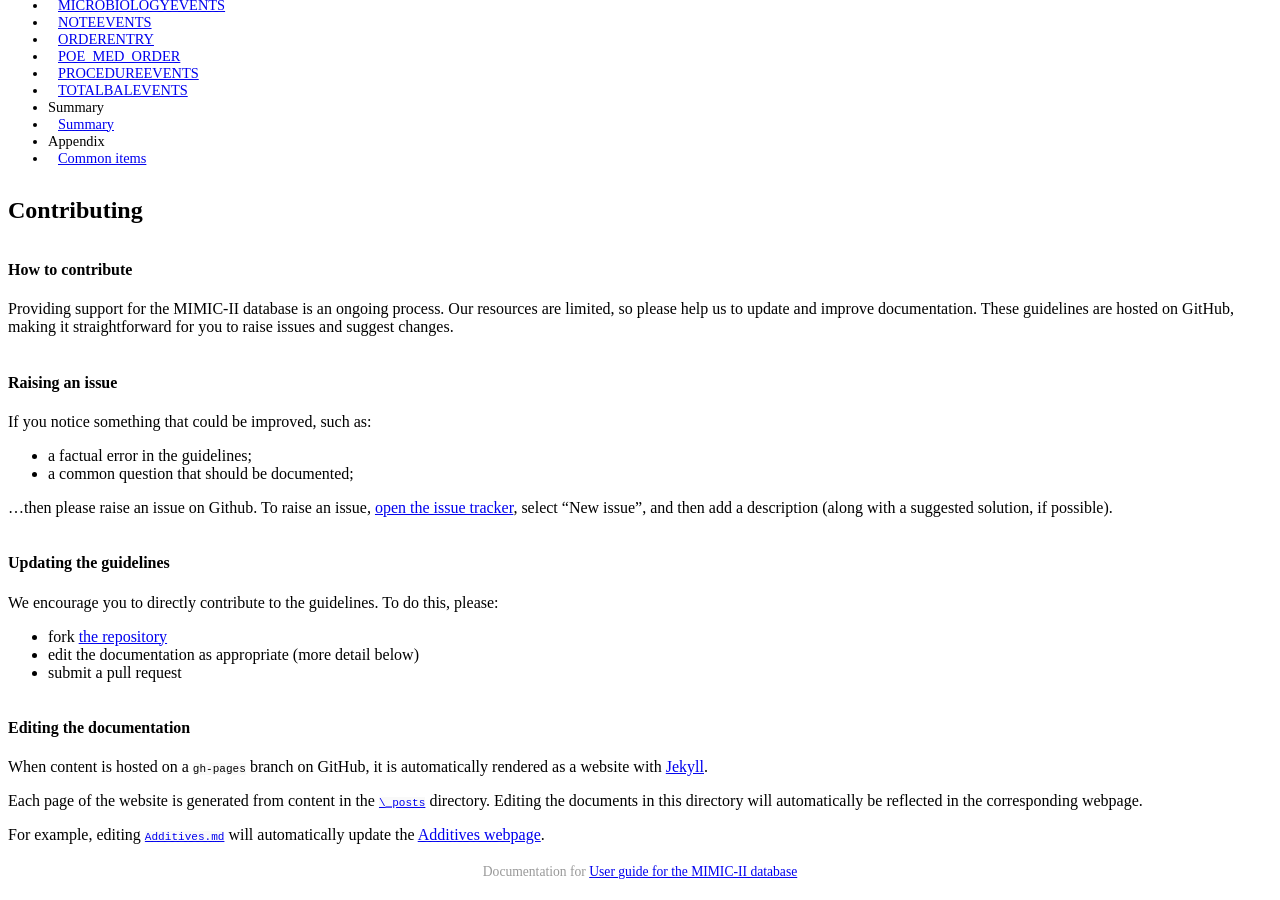
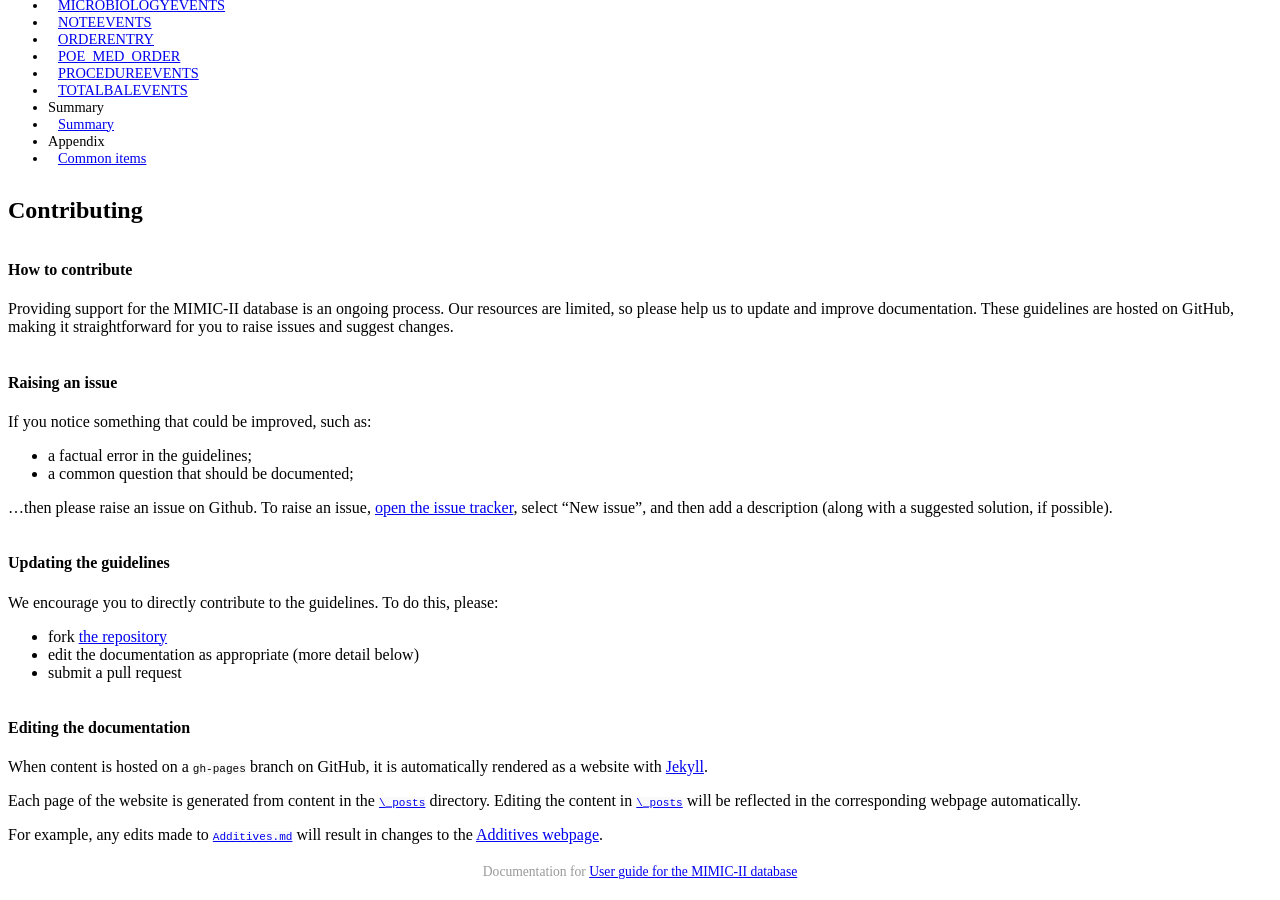
Before and after one commit to Franck-Dernoncourt/v3.0, a Jekyll site: the page built from _posts/2015-04-23-contributing.md, in a window 1280 px wide and 900 px high, scrolled down 594 px. Built offline with Jekyll 4.4.1, drawn with Linux system fonts in a browser that asks for light colours; Markdown is read by kramdown in place of the engine named in the settings; a style sheet for code colours, icons or effects is not loaded.

Commit message:
add more detail on contributing

````diff
--- a/_posts/2015-04-23-contributing.md
+++ b/_posts/2015-04-23-contributing.md
@@ -30,6 +30,6 @@ We encourage you to directly contribute to the guidelines. To do this, please:
 
 When content is hosted on a ```gh-pages``` branch on GitHub, it is automatically rendered as a website with [Jekyll](https://help.github.com/articles/using-jekyll-with-pages/).
 
-Each page of the website is generated from content in the [```\_posts```](https://github.com/mimic2/v3.0/tree/gh-pages/_posts) directory. Editing the documents in this directory will automatically be reflected in the corresponding webpage.
+Each page of the website is generated from content in the [```\_posts```](https://github.com/mimic2/v3.0/tree/gh-pages/_posts) directory. Editing the content in [```\_posts```](https://github.com/mimic2/v3.0/tree/gh-pages/_posts) will be reflected in the corresponding webpage automatically.
 
-For example, editing [```Additives.md```](https://github.com/mimic2/v3.0/blob/gh-pages/_posts/2015-04-22-additives.md) will automatically update the [Additives webpage](http://mimic2.github.io/v3.0/dat/additives.html).
+For example, any edits made to [```Additives.md```](https://github.com/mimic2/v3.0/blob/gh-pages/_posts/2015-04-22-additives.md) will result in changes to the [Additives webpage](http://mimic2.github.io/v3.0/dat/additives.html).
````
